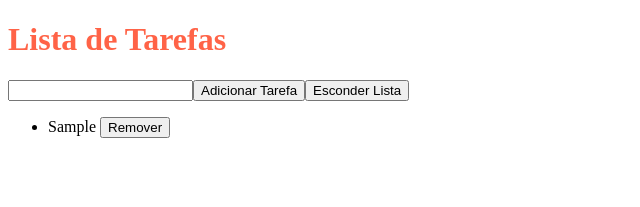
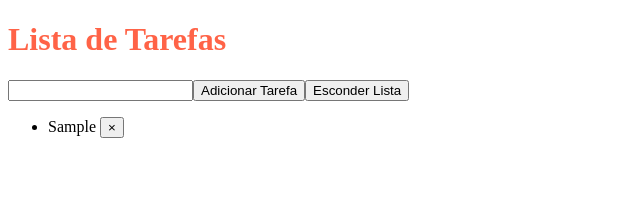
Before and after one commit to hwclock/aprendendo_vue, a Vue app: page / in a window 1280 px wide. Both pictures are taken after typing "Sample" into the empty fields and a click on the button "Adicionar Tarefa". Shown: the top 207 px of the page, without its empty margins (0-640 px from the left). Built offline with nearby package versions, Linux system fonts and the light colour scheme.

Commit message:
refactor/melhoria no estilo do botao que remove tarefa

```diff
--- a/src/components/listaTarefas.vue
+++ b/src/components/listaTarefas.vue
@@ -4,7 +4,7 @@
             {{tarefa}}
             <button
                 @click="removerTarefa(index)">
-                Remover
+                &times;
             </button>
         </li>
     </ul>
```
